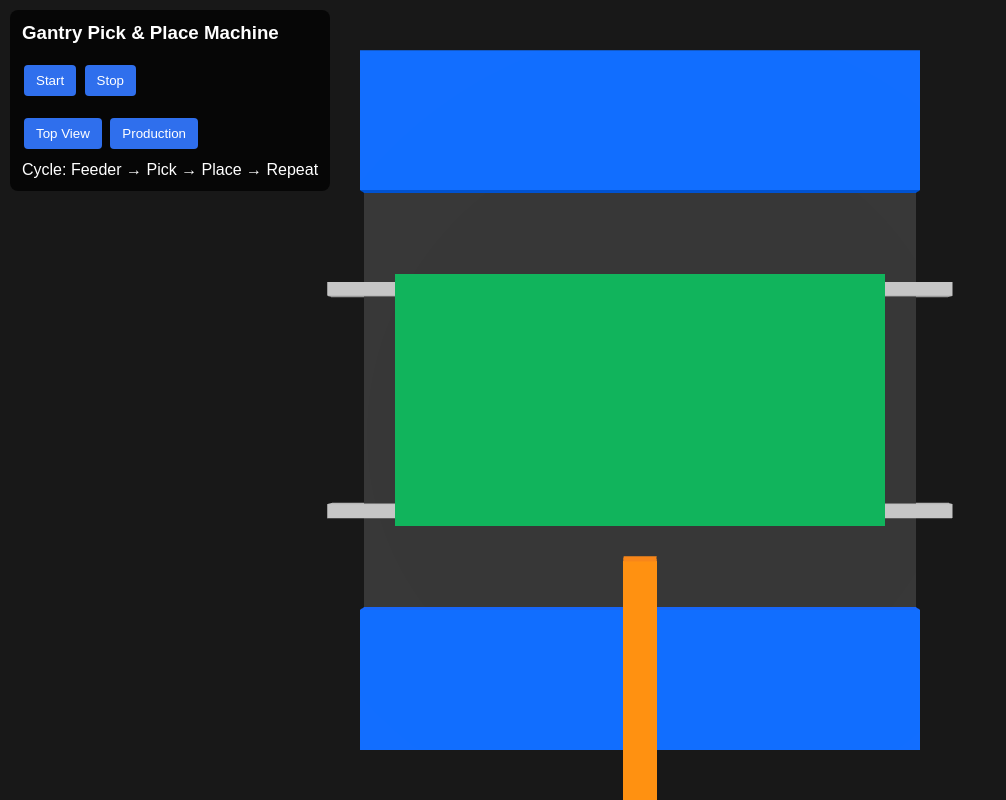
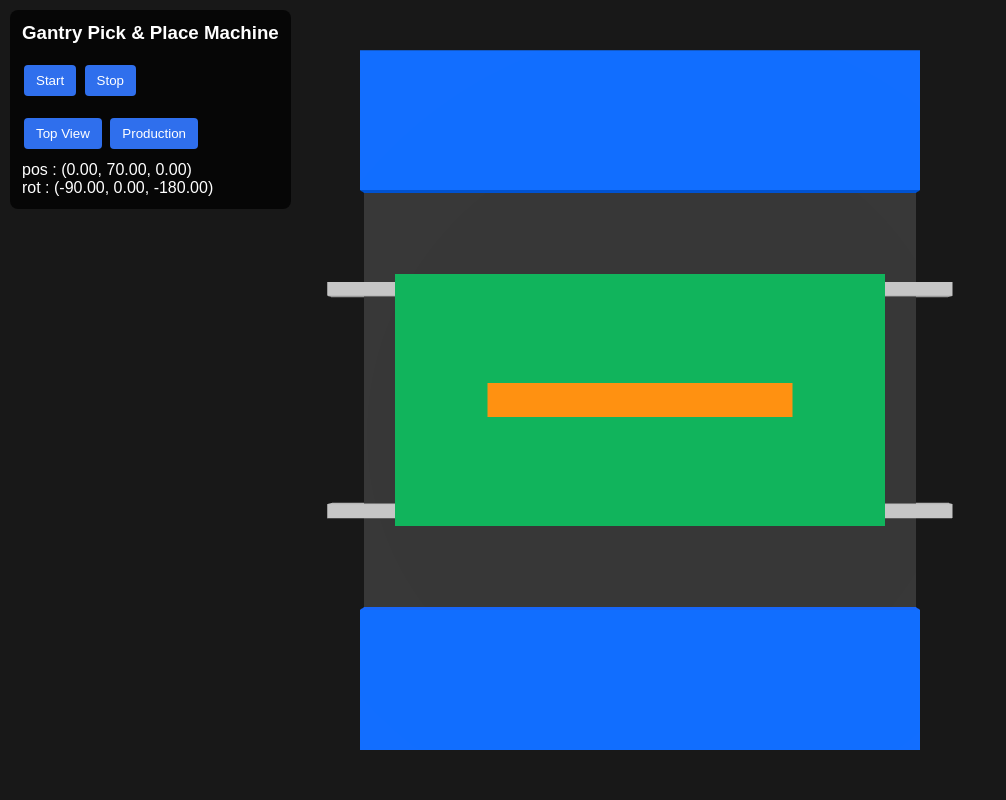
Before and after one commit to sap586/GPP, a plain HTML site: page GPP.html in a window 1280 px wide. Shown: the whole page, without its empty margins (0-1006 px from the left). Drawn offline with nearby package versions, Linux system fonts and the light colour scheme; animation ran at ten frames a second.

Commit message:
press start to begin, fixed production view angles, rotated head to correct position,

```diff
--- a/GPP.html
+++ b/GPP.html
@@ -71,8 +71,9 @@ button:hover{
         Production
     </button>
 
-    <div style="margin-top:10px;">
-        Cycle: Feeder → Pick → Place → Repeat
+    <div id="cameraInfo" style="margin-top:10px;">
+        pos : (0.00, 70.00, 0.01)<br>
+        rot : (0.00, 0.00, 0.00)
     </div>
 
 </div>
--- a/js/GPP.js
+++ b/js/GPP.js
@@ -192,6 +192,12 @@ const beam = new THREE.Mesh(
     })
 );
 
+beam.rotation.set(
+    THREE.MathUtils.degToRad(0), // X
+    THREE.MathUtils.degToRad(90), // Y
+    THREE.MathUtils.degToRad(0)  // Z
+);
+
 gantry.add(beam);
 
 ////////////////////////////////////////////////////////
@@ -283,7 +289,7 @@ const placedParts = [];
 // MACHINE STATE
 ////////////////////////////////////////////////////////
 
-let machineRunning = true;
+let machineRunning = false;
 let state = "moveToPick";
 
 ////////////////////////////////////////////////////////
@@ -522,7 +528,7 @@ function animate()
     }
     else
     {
-		/*
+
 		const angle =
 			productionViewIndex *
 			productionAngleStep;
@@ -543,8 +549,8 @@ function animate()
 
 		camera.position.z +=
 			(targetZ - camera.position.z) * 0.05;
-		*/
 
+		/*
 		const targetX =
 			Math.cos(productionPitch) *
 			Math.sin(productionYaw) *
@@ -567,7 +573,9 @@ function animate()
 
 		camera.position.z +=
 			(targetZ - camera.position.z) * 0.1;
+        */
 
+		camera.up.set(0, 1, 0);
 		camera.lookAt(
 			0,
 			5,
@@ -575,6 +583,18 @@ function animate()
 		);
 
     }
+
+    const cameraInfo = document.getElementById("cameraInfo");
+    const rotation = camera.rotation;
+    cameraInfo.innerHTML =
+        "pos : (" +
+        camera.position.x.toFixed(2) + ", " +
+        camera.position.y.toFixed(2) + ", " +
+        camera.position.z.toFixed(2) + ")<br>" +
+        "rot : (" +
+        THREE.MathUtils.radToDeg(rotation.x).toFixed(2) + ", " +
+        THREE.MathUtils.radToDeg(rotation.y).toFixed(2) + ", " +
+        THREE.MathUtils.radToDeg(rotation.z).toFixed(2) + ")";
 
     renderer.render(
         scene,
```
